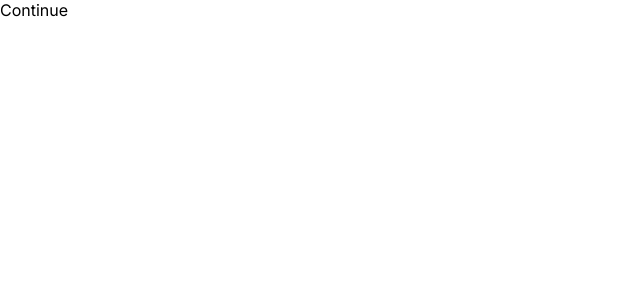
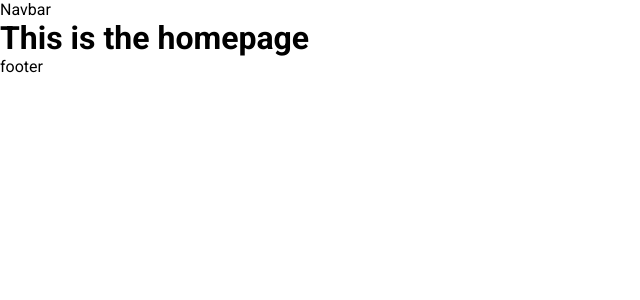
Before and after one commit to BogdanDarlau/netflify-cms-react-app, a Next.js app: page / in a window 1280 px wide. Shown: the top 300 px of the page, without its empty margins (0-640 px from the left). Built offline with nearby package versions, Linux system fonts and the light colour scheme.

Commit message:
Am lasat notite in privinta dimensiunilor, font family-ului, paletei de culori ( tema ) + model creare pagina.

```diff
--- /dev/null
+++ b/app/_components/navbar/Navbar.js
@@ -0,0 +1,10 @@
+import React from 'react'
+import './Navbar.css';
+
+const Navbar = () => {
+  return (
+    <nav>Navbar</nav>
+  )
+}
+
+export default Navbar
--- a/app/global.css
+++ b/app/global.css
@@ -3,3 +3,36 @@
     padding: 0;
     border: none;
 }
+
+/*
+    marimi text: multiplii de 4
+*/
+
+/*
+    font family: Roboto
+*/
+
+/*
+      'sm': '640px',
+      // => @media (min-width: 640px) { ... }
+
+      'md': '768px',
+      // => @media (min-width: 768px) { ... }
+
+      'lg': '1024px',
+      // => @media (min-width: 1024px) { ... }
+
+      'xl': '1280px',
+      // => @media (min-width: 1280px) { ... }
+
+      '2xl': '1536px',
+      // => @media (min-width: 1536px) { ... }
+*/
+
+/*
+    culori din tema
+*/
+
+:root {
+    --white: #FFFFFF;
+}
--- /dev/null
+++ b/app/index.css
@@ -0,0 +1 @@
+/* insert here the styling for the homepage */
--- a/app/layout.js
+++ b/app/layout.js
@@ -1,7 +1,12 @@
+import Navbar from './_components/navbar/Navbar';
 import './global.css';
-import { Inter } from 'next/font/google'
+import { Roboto } from 'next/font/google'
 
-const inter = Inter({ subsets: ['latin'] })
+const roboto = Roboto({
+  weight: ['400', '700'],
+  style: ['normal', 'italic'],
+  subsets: ['latin'],
+});
 
 export const metadata = {
   title: 'Create Next App',
@@ -11,7 +16,11 @@ export const metadata = {
 export default function RootLayout({ children }) {
   return (
     <html lang="en">
-      <body className={inter.className}>{children}</body>
+      <body className={roboto.className}>
+        <Navbar />
+        {children}
+        <footer>footer</footer>
+      </body>
     </html>
   )
 }
--- a/app/page.js
+++ b/app/page.js
@@ -1,7 +1,9 @@
-export default function Home() {
+const Home = () => {
   return (
     <main>
-      Continue
+      <h1> This is the homepage </h1>
     </main>
   )
-}
+};
+
+export default Home;
```
Also changed, not shown: app/about/page.js (added, +12 -0 lines), app/_components/navbar/Navbar.css (added), app/about/about.css (added).
